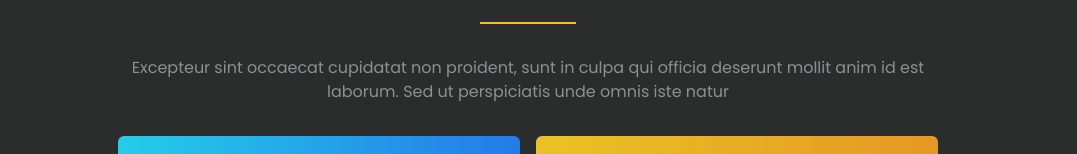
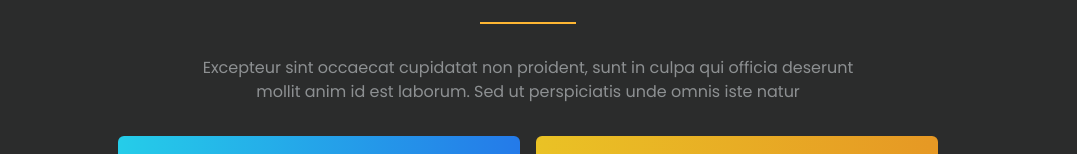
Before and after one commit to JethroMuluba/jethrocode_portfolio, a React (Vite) app: page / in a window 1280 px wide. Shown: the part 794-948 px from the top of the page, without its empty margins (112-1189 px from the left). Built offline with nearby package versions, Linux system fonts and the light colour scheme.

Commit message:
Style : fixed the padding of services paragraph

```diff
--- a/src/components/Realisations.jsx
+++ b/src/components/Realisations.jsx
@@ -12,7 +12,7 @@ function Realisations() {
             <span className=' w-[96px] border-b-2 border-[#FEB633]'></span>
         </div>
 
-        <p className='text-[#8D9092]  px-6 md:px-60  md:p-0 '> {underTitle} </p>
+        <p className='text-[#8D9092]  px-6 md:px-[300px]  md:p-0 '> {underTitle} </p>
 
         <div className=' w-full flex flex-col gap-4 text-left text-white px-6 md:grid md:grid-cols-2 md:px-[50px] lg:px-[230px]'>
 
```
